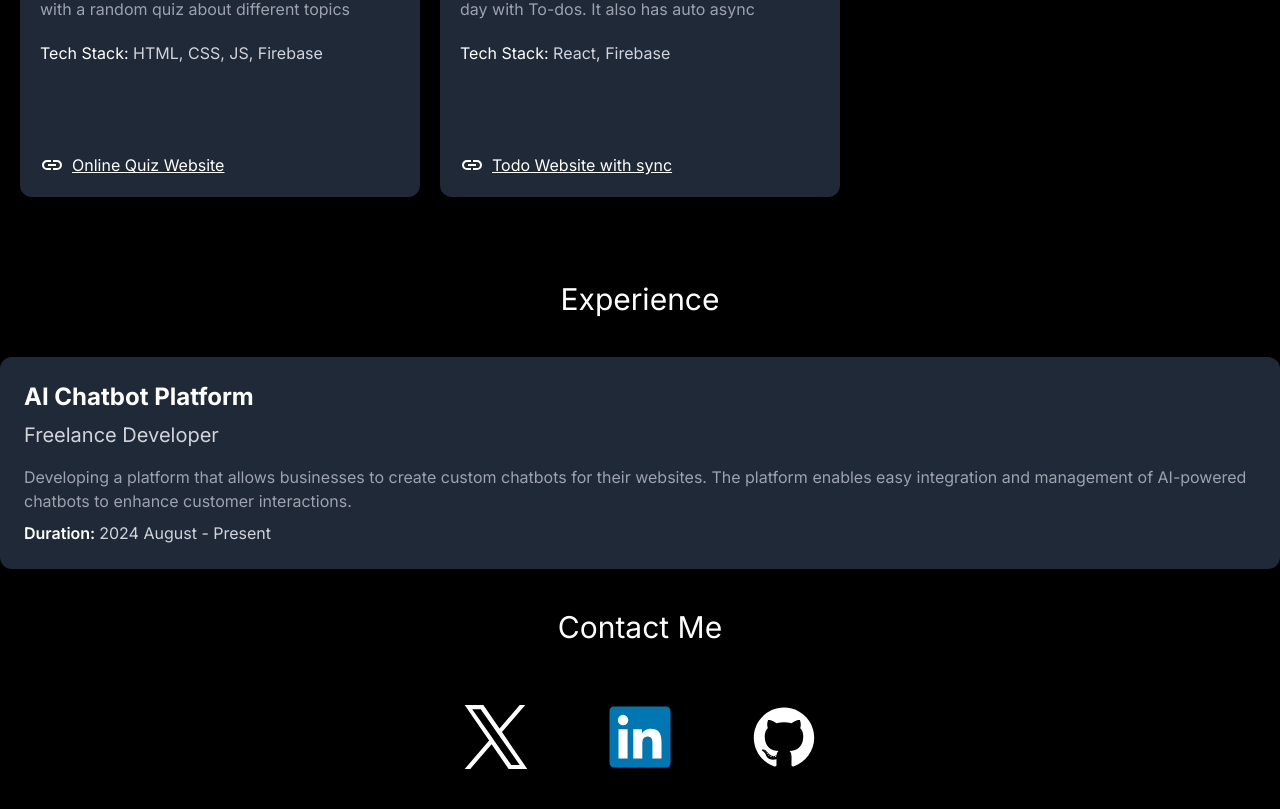
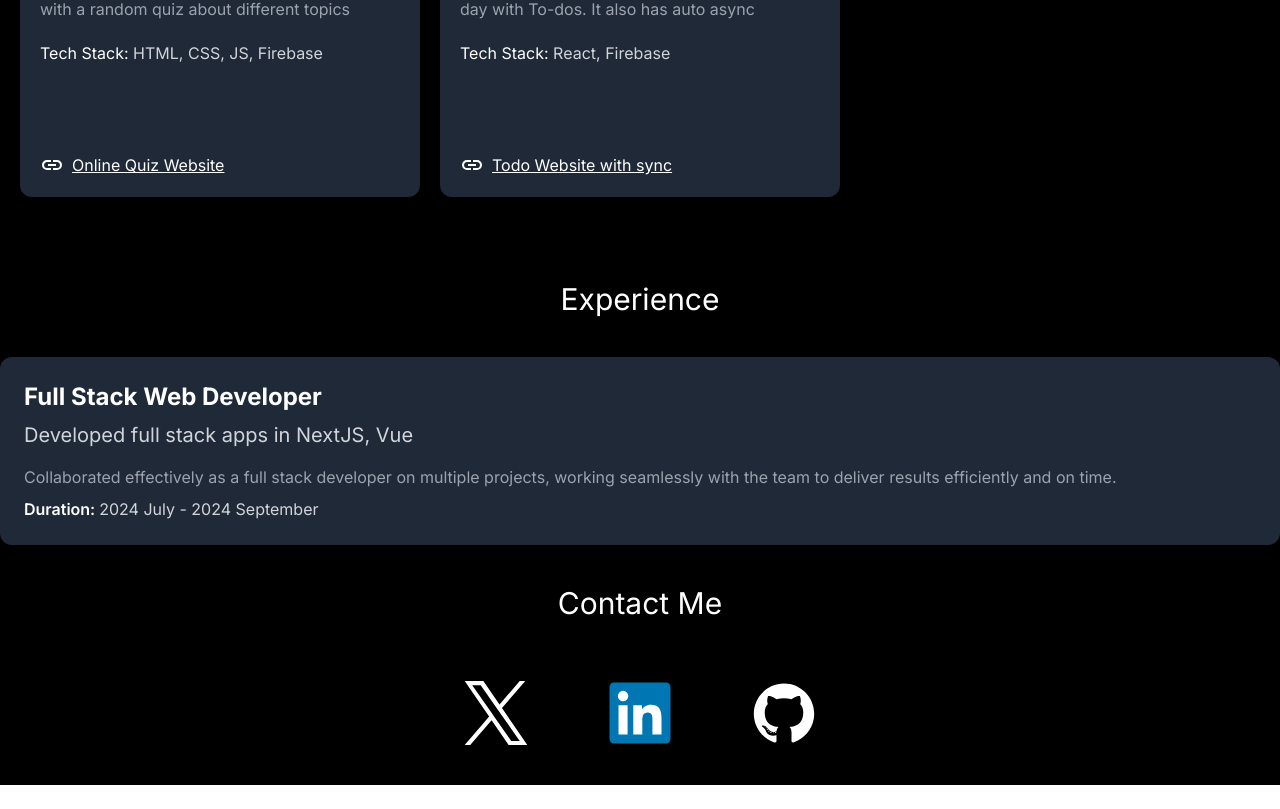
Before and after one commit to User-1289/portfolio, a Next.js app: page / in a window 1280 px wide. Shown: the part 2075-2884 px from the top of the page. After the commit the page ends 2860 px from the top, so only its background shows below. Built offline with nearby package versions, Linux system fonts and the light colour scheme.

Commit message:
Update the expereience section

```diff
--- a/src/app/components/Projects.tsx
+++ b/src/app/components/Projects.tsx
@@ -55,11 +55,11 @@ const Projects: React.FC = ({}) => {
 
     let experienceInfo = [
         {
-            name: "AI Chatbot Platform",
-            role: "Freelance Developer",
-            details: "Developing a platform that allows businesses to create custom chatbots for their websites. The platform enables easy integration and management of AI-powered chatbots to enhance customer interactions.",
-            techStacks: "React, Node.js, OpenAI API, MongoDB",
-            duration: "2024 August - Present"
+            name: "Full Stack Web Developer",
+            role: "Developed full stack apps in NextJS, Vue",
+            details: "Collaborated effectively as a full stack developer on multiple projects, working seamlessly with the team to deliver results efficiently and on time.",
+            techStacks: "React, Node.js, NextJS, MongoDB, Vue",
+            duration: "2024 July - 2024 September"
         }
     ]
 
```
